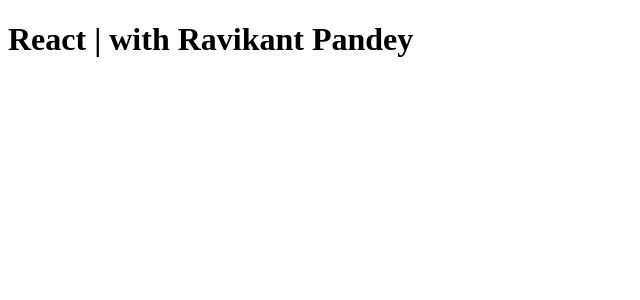
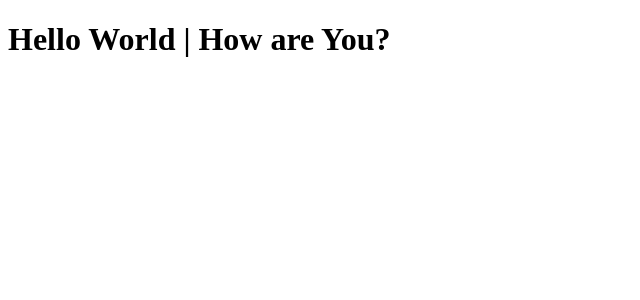
Before and after one commit to ravikant-pandey/React, a React (Create React App) app: page / in a window 1280 px wide. Shown: the top 300 px of the page, without its empty margins (0-640 px from the left). Built offline with nearby package versions, Linux system fonts and the light colour scheme.

Commit message:
create first file

```diff
--- a/src/App.js
+++ b/src/App.js
@@ -1,6 +1,9 @@
+import Hello from "./first";
+
 function App() {
   return (
-    <h1>React | with Ravikant Pandey</h1>
+    // <h1>React | with Ravikant Pandey</h1>
+    <Hello/>
   );
 }
-export default App;
+export default Hello;
--- /dev/null
+++ b/src/first.js
@@ -0,0 +1,7 @@
+function Hello()
+{
+    return(
+        <h1>Hello World | How are You?</h1>
+    );
+}
+export default Hello
```
